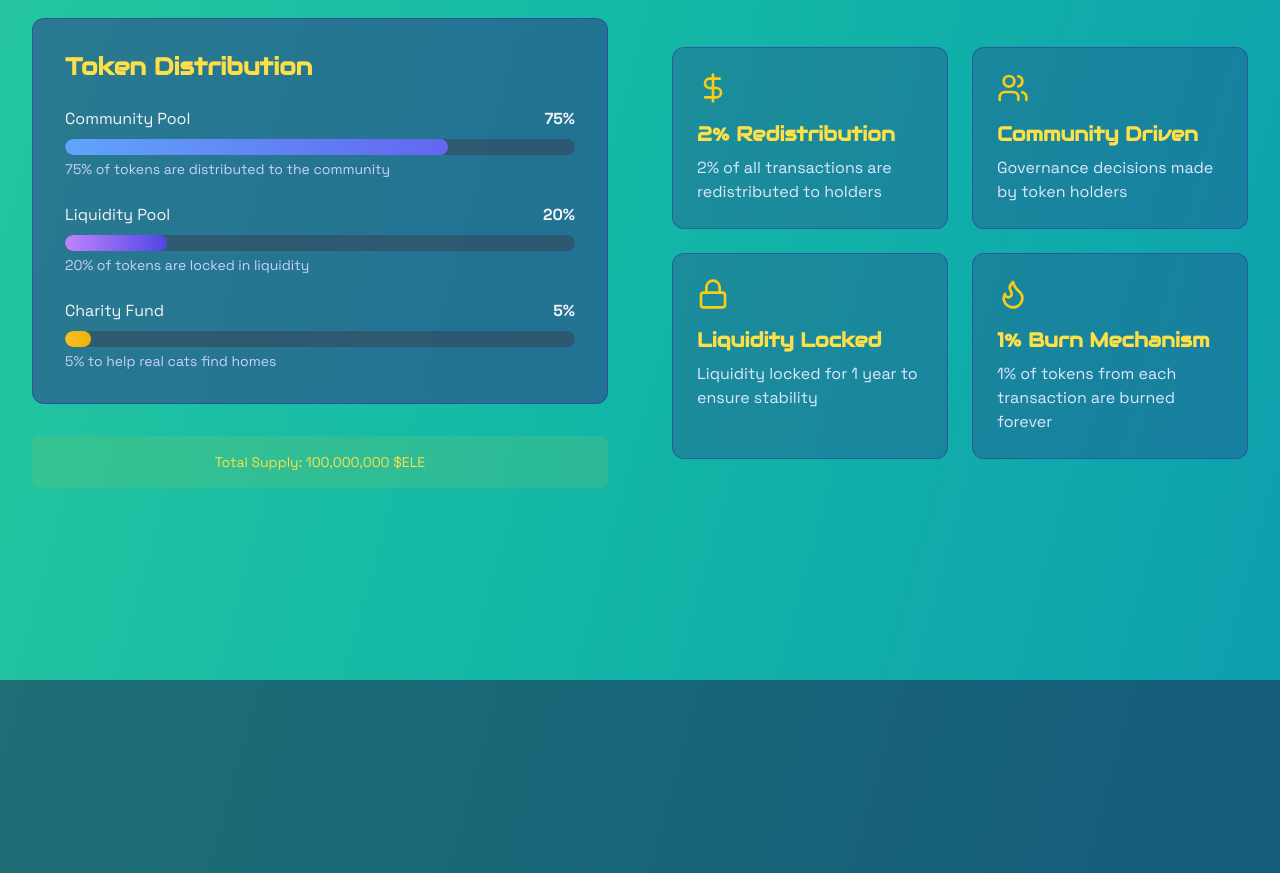
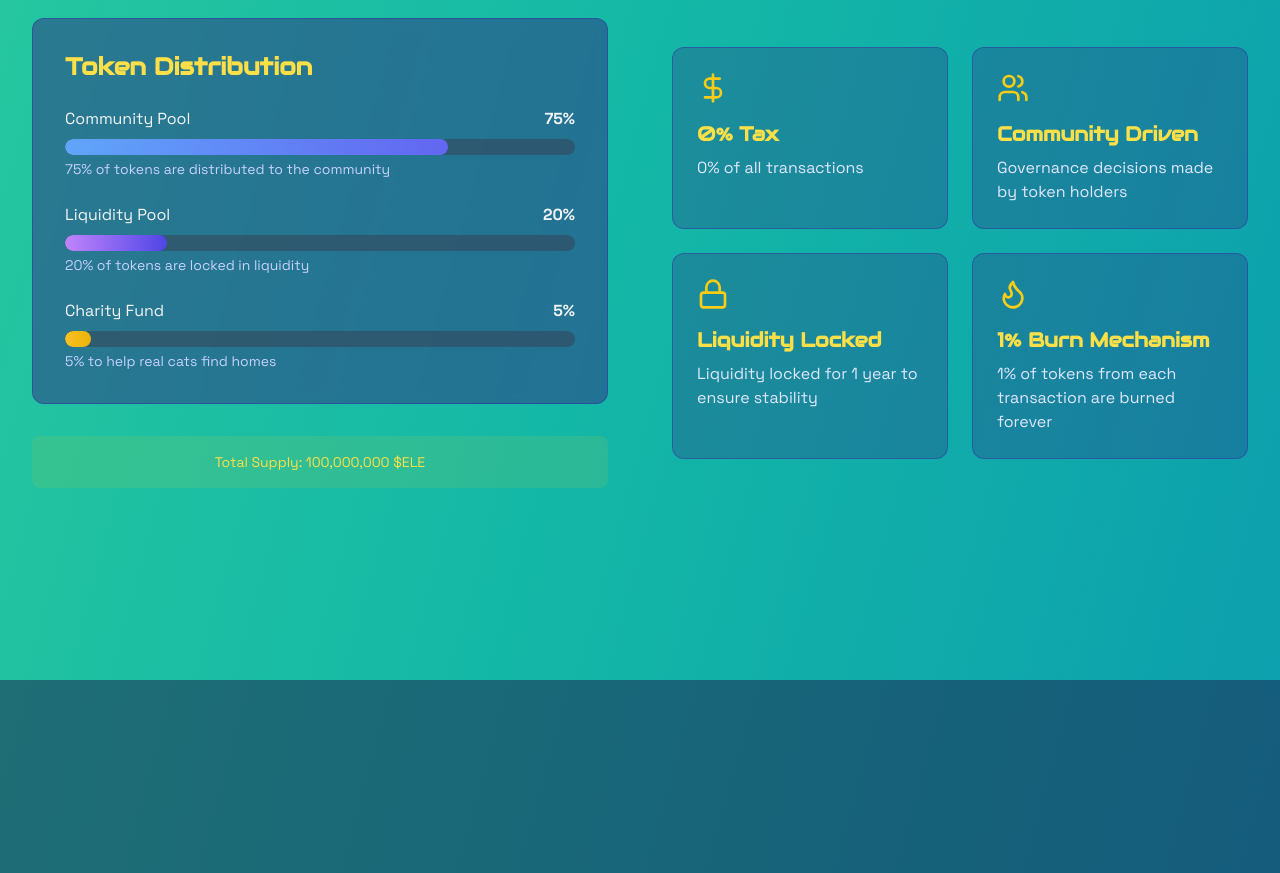
Before and after one commit to muske111/elecat111, a React (Vite) app: page / in a window 1280 px wide. Shown: the part 2240-3113 px from the top of the page. Built offline with nearby package versions, Linux system fonts and the light colour scheme.

Commit message:
Tokenomics.tsx

```diff
--- a/src/components/Tokenomics.tsx
+++ b/src/components/Tokenomics.tsx
@@ -66,8 +66,8 @@ const Tokenomics: React.FC = () => {
           <div className="grid grid-cols-1 sm:grid-cols-2 gap-6">
             <FeatureCard
               icon={<DollarSign className="h-8 w-8 text-yellow-400" />}
-              title="2% Redistribution"
-              description="2% of all transactions are redistributed to holders"
+              title="0% Tax"
+              description="0% of all transactions"
             />
 
             <FeatureCard
```
